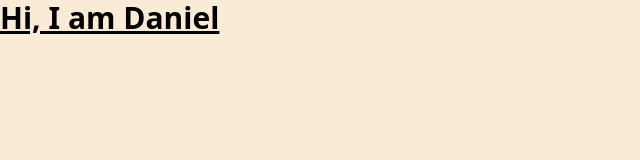
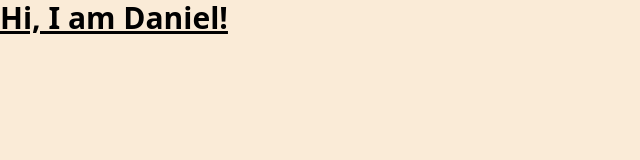
Before and after one commit to DanielKroiss/portfolio, a website built with webpack: page src/index.html in a window 1280 px wide. Shown: the full height of the page, 0-640 px from the left. Built offline with nearby package versions, Linux system fonts and the light colour scheme.

Commit message:
test deployment

```diff
--- a/src/index.html
+++ b/src/index.html
@@ -5,7 +5,7 @@
     <title>Title</title>
   </head>
   <body>
-    <h1 class="text-3xl font-bold underline">Hi, I am Daniel</h1>
+    <h1 class="text-3xl font-bold underline">Hi, I am Daniel!</h1>
     <script src="./bundle.js"></script>
   </body>
 </html>
```
